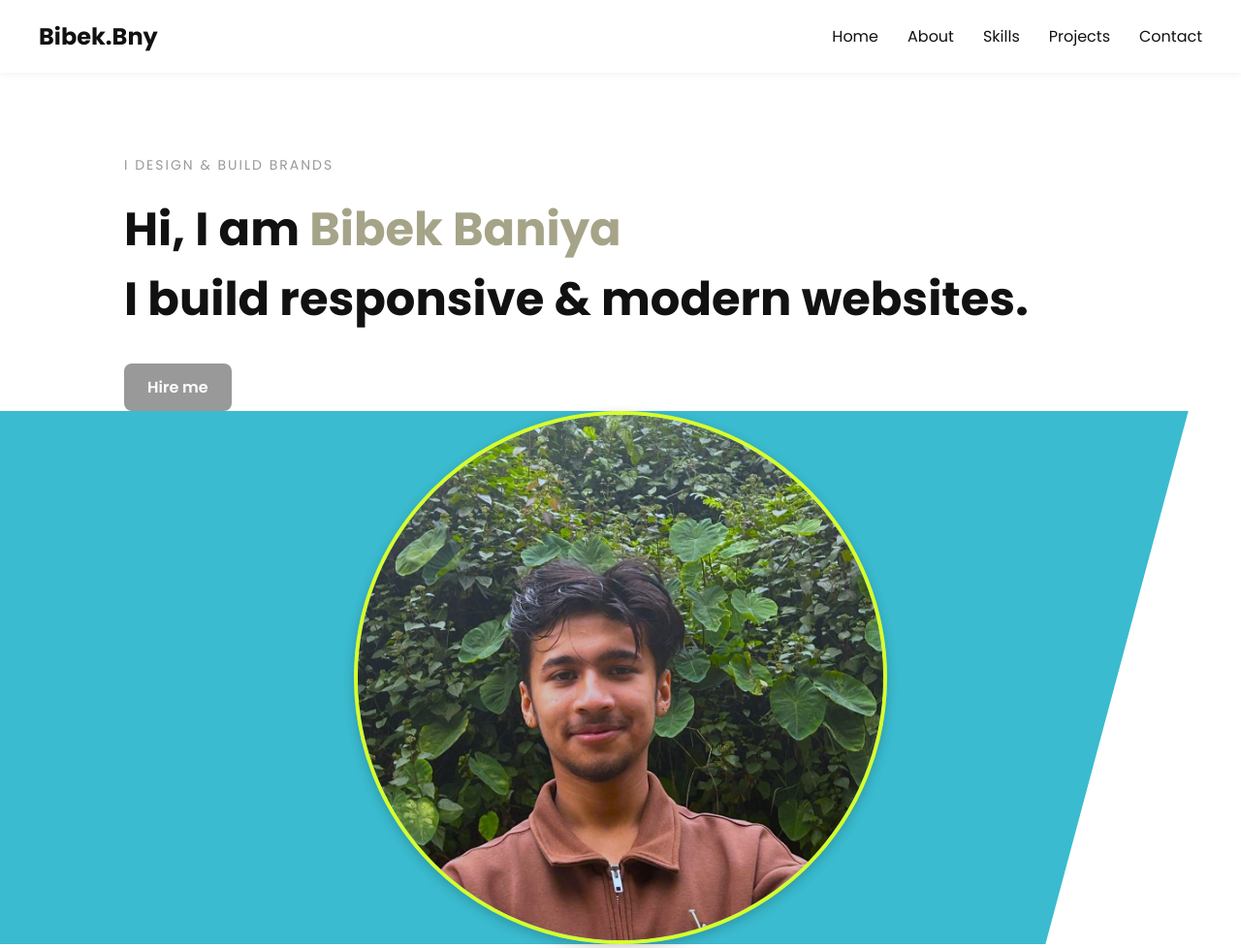
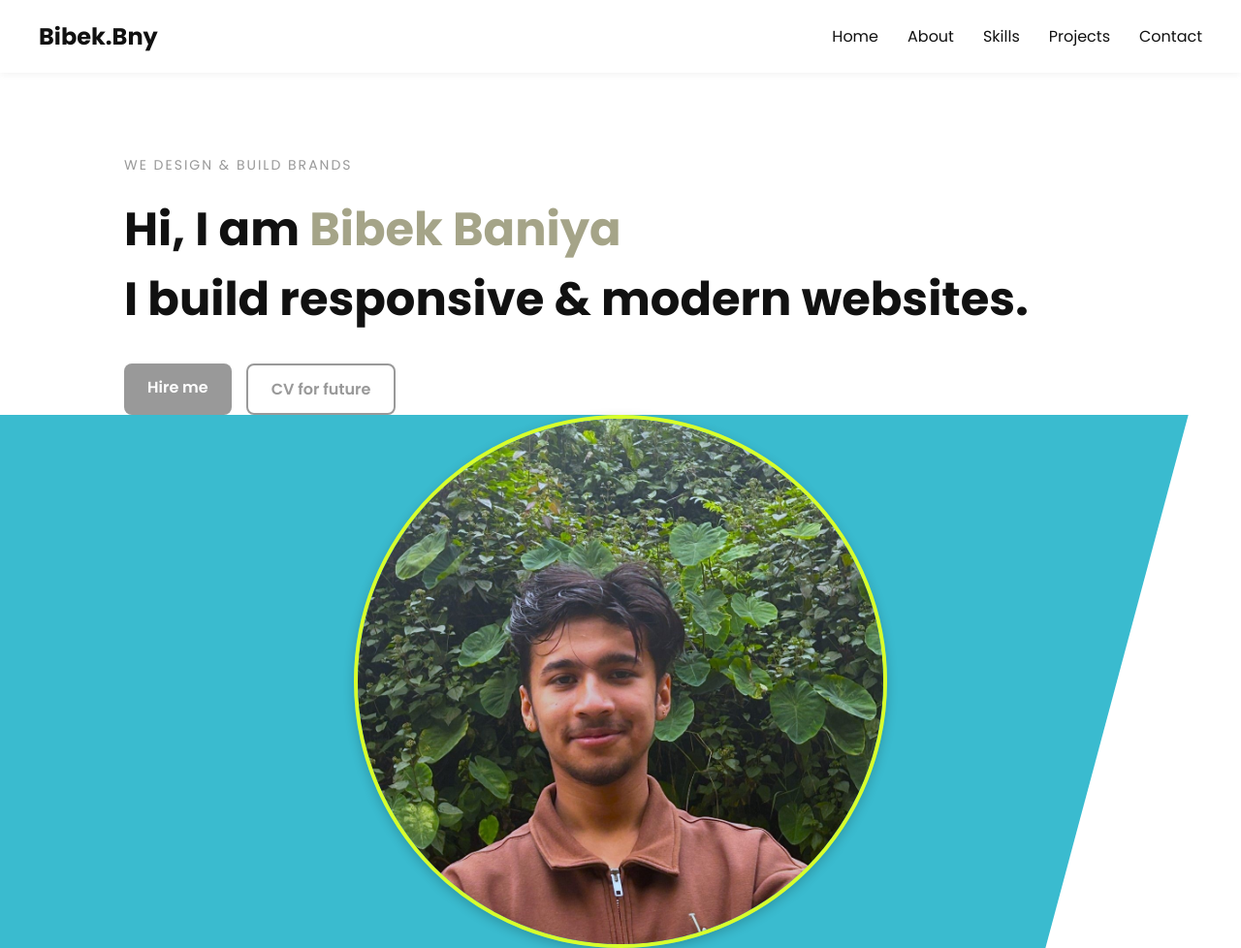
Before and after one commit to bibekbny/test, a plain HTML site: page index.html in a window 1280 px wide. Shown: the top 978 px of the page at 97% size. Drawn offline with nearby package versions, Linux system fonts and the light colour scheme.

Commit message:
change the cv

```diff
--- a/index.html
+++ b/index.html
@@ -25,23 +25,22 @@
         </ul>
     </nav>
 
-    <!-- Hero Section -->
     <div id="particles-js">
         <section class="hero">
             <div class="hero-left">
-                <p class="tagline">I DESIGN & BUILD BRANDS</p>
+                <p class="tagline">WE DESIGN & BUILD BRANDS</p>
                 <h1>Hi, I am <span>Bibek Baniya</span> <br>I build responsive & modern websites.</h1>
                 <div class="buttons">
                     <a href="https://www.facebook.com/Bibek.Bny.7" class="btn primary">Hire me</a>
-                    <!--<a href="" class="btn outline" download>Download CV</a>-->
+                    <a href="" class="btn outline" download>CV for future</a>
+                </div>
             </div>
             <div class="hero-right">
                 <div class="bg-skew"></div>
-                <img src="assests/482216782_634972076059365_447033343806875767_n.jpg" alt="Bibek" />
+                <img src="assests/482216782_634972076059365_447033343806875767_n.jpg" alt="Ramesh" />
             </div>
         </section>
     </div>
-
 
     <!-- About Section -->
     <section id="about" class="about-section">
```
